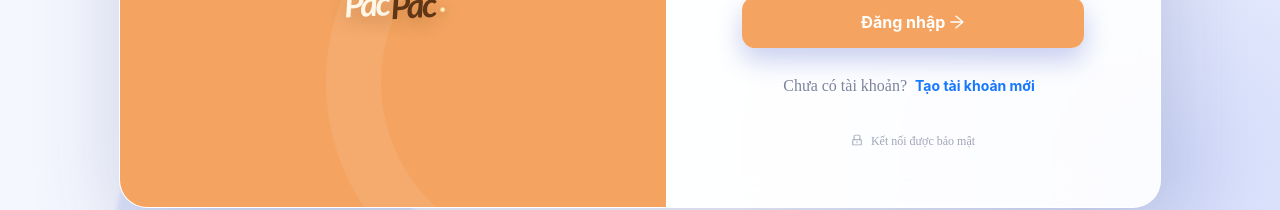
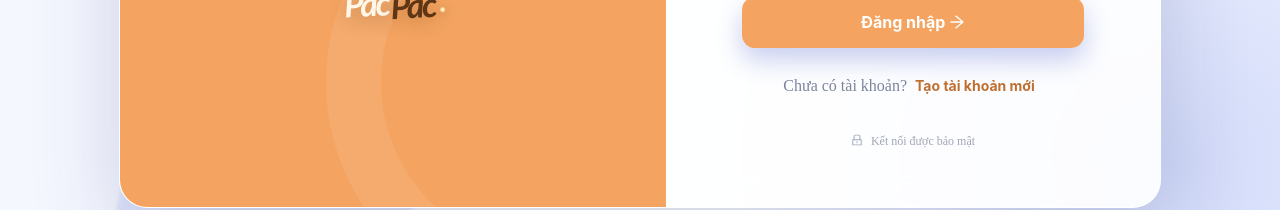
Before and after one commit to phamLinh98/pac-pac-sn, a React (Vite) app: page /login in a window 1280 px wide. Shown: the part 538-748 px from the top of the page. Built offline with nearby package versions, Linux system fonts and the light colour scheme; no server answers.

Commit message:
[fix]: update theme app

```diff
--- a/src/contexts/AppSettingsContext.jsx
+++ b/src/contexts/AppSettingsContext.jsx
@@ -12,7 +12,7 @@ const translations = {
   vi: {
     friends: "Bạn bè", groups: "Nhóm", setting: "Cài đặt",
     createAccount: "Tạo tài khoản", logout: "Đăng xuất", updateAccount: "Tài khoản",
-    theme: "Giao diện", language: "Ngôn ngữ", dark: "Đen", light: "Trắng",
+    theme: "Giao diện", language: "Ngôn ngữ", dark: "Đen", light: "Nâu kem",
     name: "Tên", currentPassword: "Mật khẩu hiện tại", newPassword: "Mật khẩu mới",
     confirmPassword: "Xác nhận mật khẩu mới", save: "Lưu", cancel: "Hủy",
     nameRequired: "Vui lòng nhập tên", currentPasswordRequired: "Vui lòng nhập mật khẩu hiện tại",
@@ -22,7 +22,7 @@ const translations = {
   en: {
     friends: "Friends", groups: "Groups", setting: "Settings",
     createAccount: "Create Account", logout: "Logout", updateAccount: "Update account",
-    theme: "Theme", language: "Language", dark: "Black", light: "White",
+    theme: "Theme", language: "Language", dark: "Dark", light: "Warm",
     name: "Name", currentPassword: "Current password", newPassword: "New password",
     confirmPassword: "Confirm new password", save: "Save", cancel: "Cancel",
     nameRequired: "Please enter your name", currentPasswordRequired: "Please enter your current password",
@@ -32,7 +32,7 @@ const translations = {
   ja: {
     friends: "友達", groups: "グループ", setting: "設定",
     createAccount: "アカウント作成", logout: "ログアウト", updateAccount: "アカウント更新",
-    theme: "テーマ", language: "言語", dark: "ブラック", light: "ホワイト",
+    theme: "テーマ", language: "言語", dark: "ダーク", light: "ウォーム",
     name: "名前", currentPassword: "現在のパスワード", newPassword: "新しいパスワード",
     confirmPassword: "新しいパスワード（確認）", save: "保存", cancel: "キャンセル",
     nameRequired: "名前を入力してください", currentPasswordRequired: "現在のパスワードを入力してください",
@@ -84,6 +84,41 @@ export const AppSettingsProvider = ({ children }) => {
             themeMode === "dark"
               ? antdTheme.darkAlgorithm
               : antdTheme.defaultAlgorithm,
+          token: themeMode === "dark" ? {} : {
+            colorPrimary: "#d9823b",
+            colorInfo: "#d9823b",
+            colorLink: "#bf6f30",
+            colorBgBase: "#fff8f1",
+            colorBgLayout: "#f9eadc",
+            colorBgContainer: "#fffaf5",
+            colorBgElevated: "#fffdf9",
+            colorBorder: "#e9cdb4",
+            colorBorderSecondary: "#f0dcc9",
+            colorFillAlter: "#f7e7d8",
+            colorText: "#4c3525",
+            colorTextSecondary: "#806753",
+          },
+          components: themeMode === "dark" ? {} : {
+            Layout: {
+              bodyBg: "#f9eadc",
+              siderBg: "#fff4e8",
+            },
+            Menu: {
+              itemBg: "#fff4e8",
+              subMenuItemBg: "#fcebdd",
+              itemSelectedBg: "#f4d4b8",
+              itemSelectedColor: "#9b5420",
+              itemHoverBg: "#f9dfc8",
+            },
+            Card: {
+              colorBgContainer: "#fffaf5",
+            },
+            Input: {
+              colorBgContainer: "#fffdf9",
+              activeBorderColor: "#d9823b",
+              hoverBorderColor: "#e7a36a",
+            },
+          },
         }}
       >
         {children}
--- a/src/index.css
+++ b/src/index.css
@@ -20,8 +20,8 @@ html[data-theme="dark"] #root {
 
 html[data-theme="light"] body,
 html[data-theme="light"] #root {
-  background: #ffffff;
-  color: rgba(0, 0, 0, 0.88);
+  background: #f9eadc;
+  color: #4c3525;
 }
 
 @media (max-width: 430px) {
```
